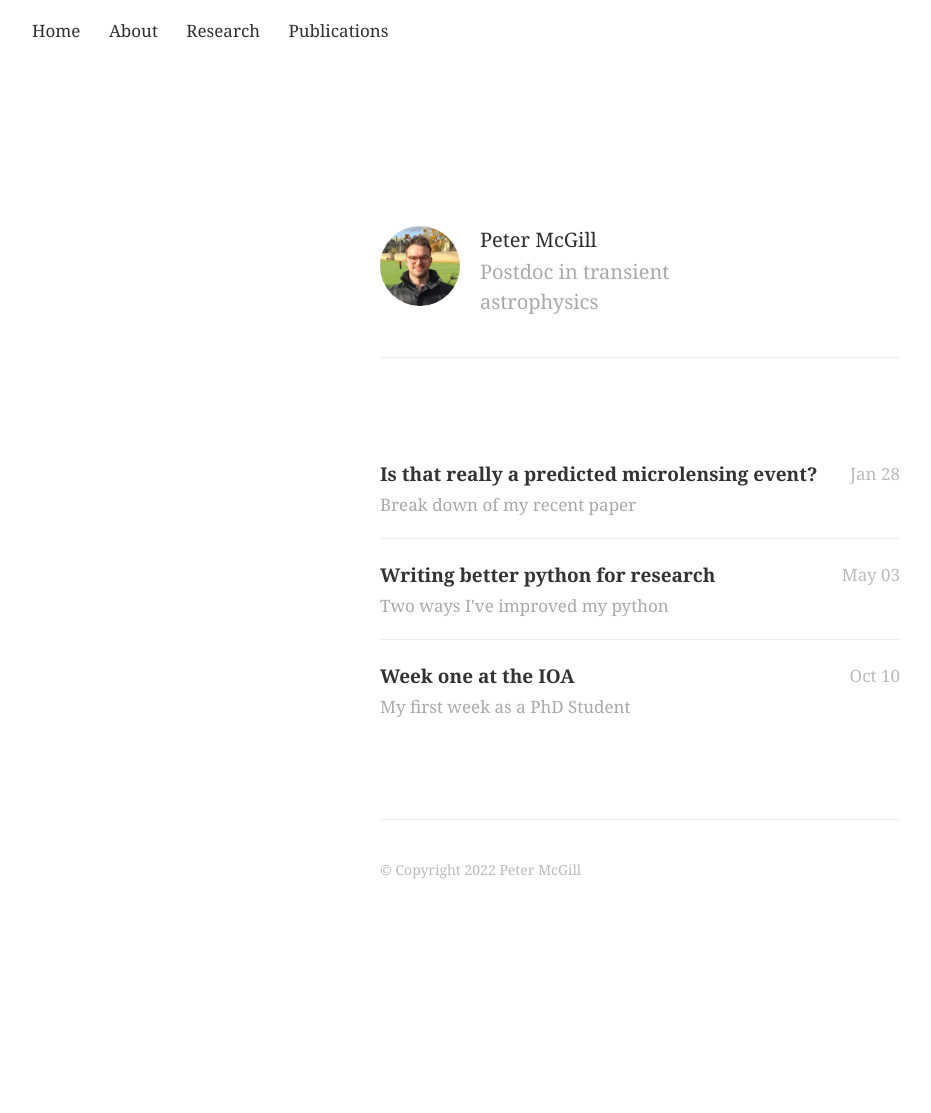
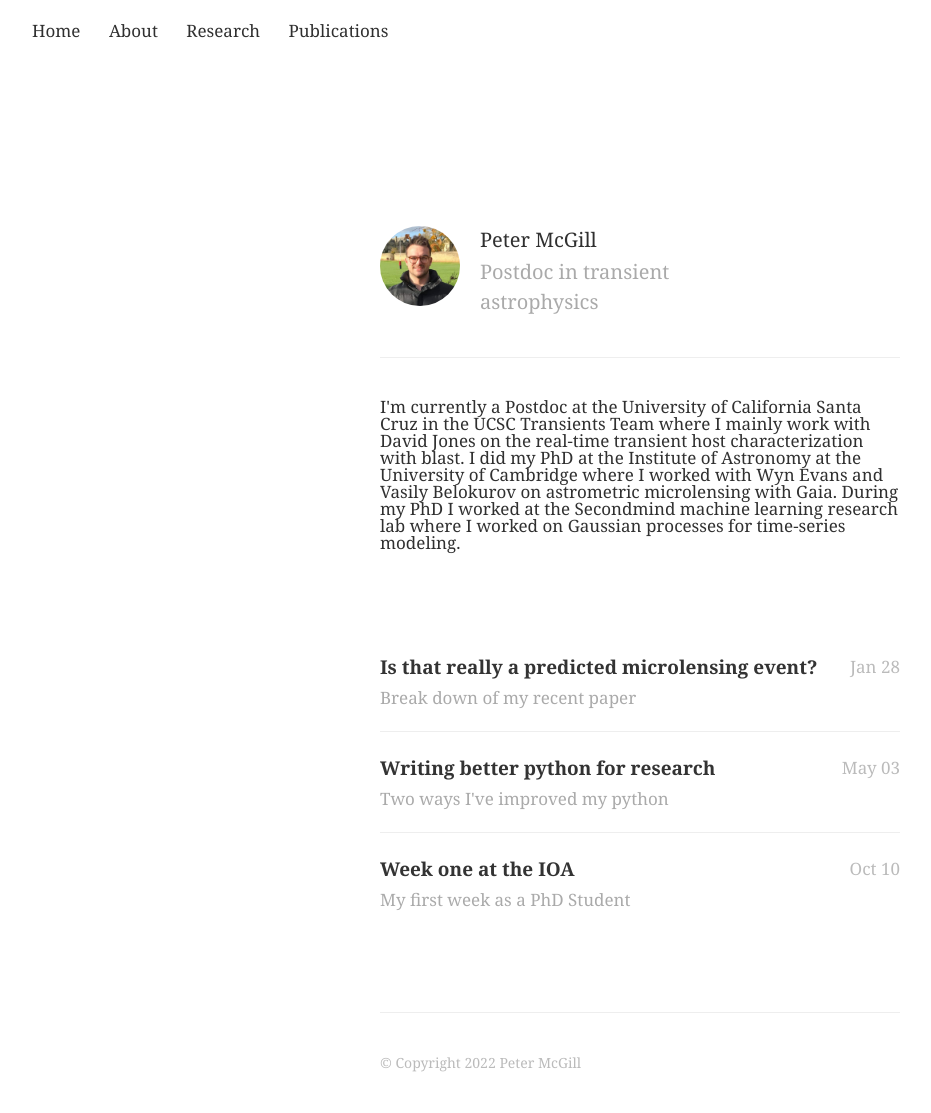
Before and after one commit to astrophpeter/astrophpeter.github.io, a Jekyll site: the page built from index.html, in a window 1280 px wide. Shown: the whole page, without its empty margins (0-931 px from the left). Built offline with Jekyll 4.4.1, drawn with Linux system fonts in a browser that asks for light colours; nearby versions of some CDN libraries; the list of posts is cut into pages by our own code; before the commit the page ends 920 px from its top, so only the background shows below that.

Commit message:
Update index.html

```diff
--- a/index.html
+++ b/index.html
@@ -2,5 +2,11 @@
 profile: true
 ---
 
+I'm currently a Postdoc at the University of California Santa Cruz in the UCSC Transients Team where I mainly work with David Jones on the real-time transient host characterization with blast.
+
+I did my PhD at the Institute of Astronomy at the University of Cambridge where I worked with Wyn Evans and Vasily Belokurov on astrometric microlensing with Gaia.
+
+During my PhD I worked at the Secondmind machine learning research lab where I worked on Gaussian processes for time-series modeling.
+
 {% include post-list.html %}
 {% include footer.html %}
```
